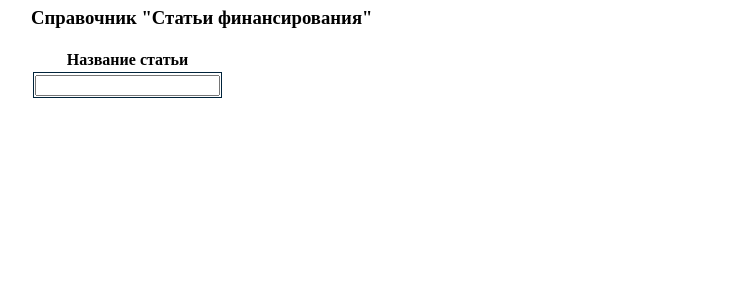
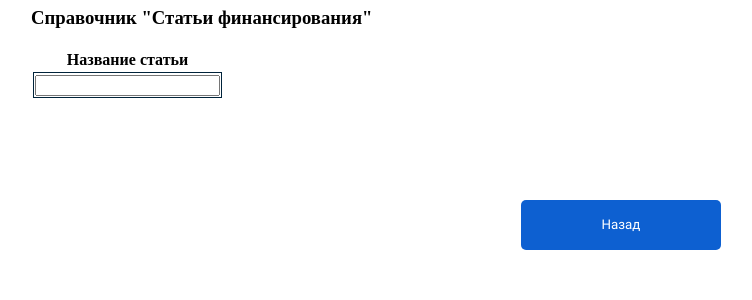
Before and after one commit to yuliyapaus/GAZ, a Django app: page /catalog/01 in a window 1280 px wide. Shown: the part 328-628 px from the top of the page, without its empty margins (9-761 px from the left). Run offline with Django 3.2, Linux system fonts and the light colour scheme; data that the repository does not hold is empty.

Commit message:
Added "back" button to pages of Catalog block.

```diff
--- a/catalog/templates/catalog/article.html
+++ b/catalog/templates/catalog/article.html
@@ -45,4 +45,10 @@
 
     </div>
     </section>
+
+    <div class="plans-buttonsfield">
+        <div class="buttons-container">
+            <button class="button" onclick="history.back()">Назад</button>
+        </div>
+    </div>
 {% endblock content %}
```
